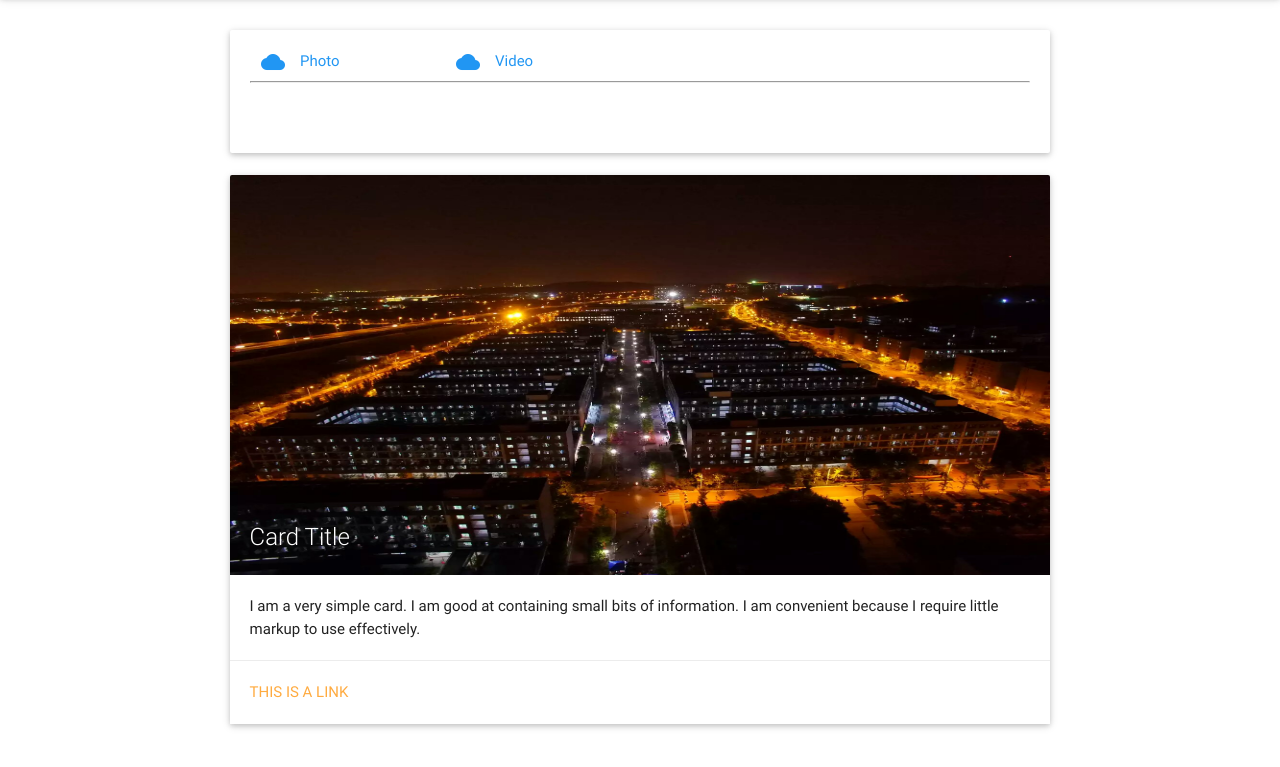
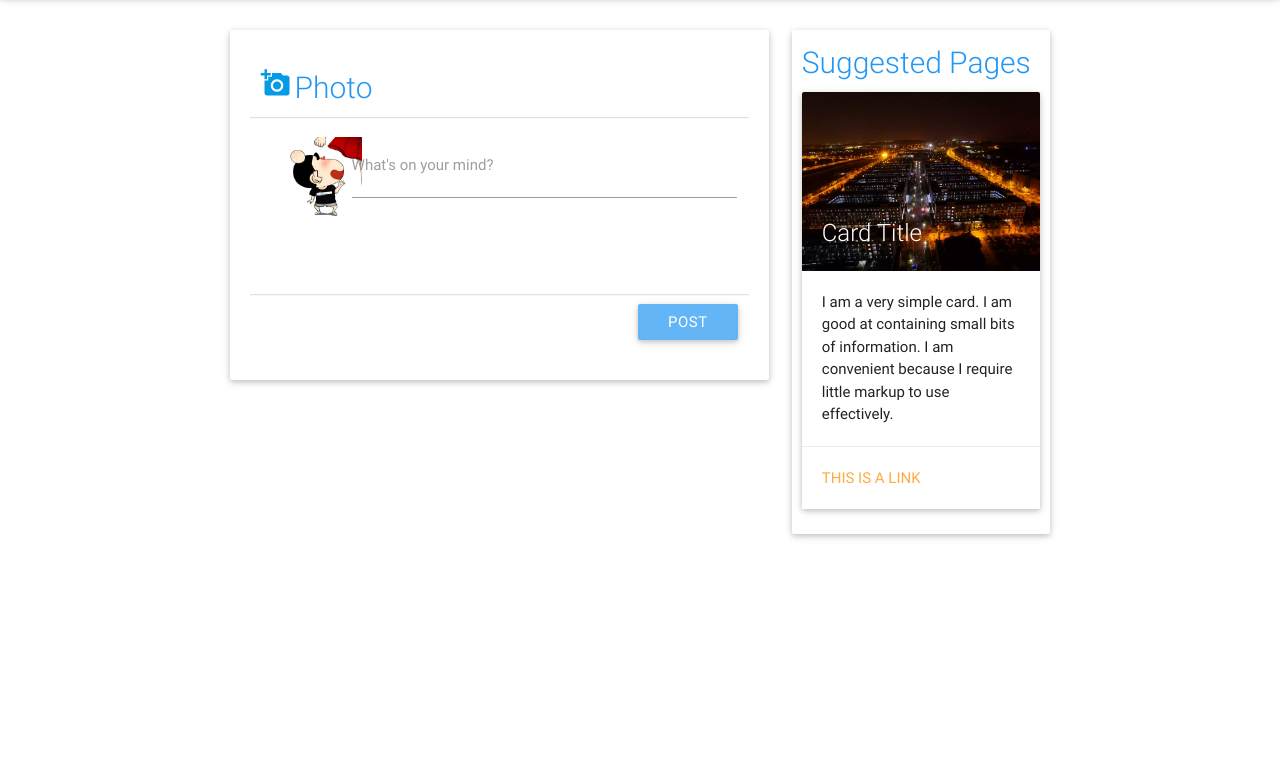
Before and after one commit to njushishuo/Let-s-run, a plain HTML site: page moments.html in a window 1280 px wide. Shown: the part 67-834 px from the top of the page. After the commit the page ends 800 px from the top, so only its background shows below. Drawn offline with Linux system fonts and the light colour scheme.

Commit message:
the board to post new moment completed

```diff
--- a/css/index.css
+++ b/css/index.css
@@ -14,8 +14,9 @@
 
 
 .avatar_img{
-    height:200px;
-    width: 200px;
+    height:80px;
+    width: 80px;
+    margin:10px;
 }
 
 .text_label{
@@ -23,3 +24,21 @@
     font-weight: normal;
     font-size: 1.2em;
 }
+
+.bt_add_facebook{
+    border: 2px dashed #dddfe2;
+    border-radius: 2px;
+    box-sizing: border-box;
+    display: inline-block;
+    height: 100px;
+    margin-right: 5px;
+    position: relative;
+    width: 100px;
+}
+
+.separator{
+    border-right:1px solid black;
+    height:32px;
+    margin:0 5px;
+    opacity:0.14;
+}
--- a/moments.html
+++ b/moments.html
@@ -47,67 +47,75 @@
 
     <main>
         <div class="row white">
+            <!--Content Board-->
             <div class="col s12  m12 l8 offset-l2 " style="padding: 5px;">
-
-
-                <div class="row">
-
-                    <div col s12 m8>
-
-                        <div class="col s12 m12" >
+                <div class="row ">
+                    <!--Moments Create board and list-->
+                    <div class="col s12 m12 l8" >
+                        <!--Post new moment board-->
                         <div class="card white">
                             <div class="card-content black-text">
-
+                                <!--Photo add bt-->
                                 <div class="row" style="margin-bottom: 0px">
-
-                                        <div class="col s3">
-                                            <a class="white blue-text lighten-1 waves-effect waves-light ">
-                                                <i class="material-icons left">cloud</i>
-                                                Photo
-                                            </a>
-                                        </div>
-
-                                        <div class="col s3">
-                                            <a class="white blue-text lighten-1 waves-effect waves-light ">
-                                                <i class="material-icons left">cloud</i>
-                                                Video
+                                    <div class="col s12">
+                                        <div class="file-field input-field">
+                                            <a href="">
+                                                <i class="small material-icons">add_a_photo</i>
+                                                <span class="white blue-text lighten-1" style="font-size: 2em;font-weight: 300">Photo</span>
+                                                <input type="file" multiple/>
                                             </a>
                                         </div>
                                     </div>
-
-                                    <hr>
-
+                                </div>
+                                <hr style=" opacity:0.3;">
+                                <!--Avatar and prompt-->
                                 <div class="row">
                                     <div class="col s12">
-
+                                        <div class="row">
+                                            <div class="col s12 m2 l2">
+                                                <img  class="avatar_img" src="img/avatar.jpeg" alt="Contact Person">
+                                            </div>
+                                            <div class="input-field col s12 m10 l10">
+                                                <label for="textarea1">What's on your mind?</label>
+                                                <textarea id="textarea1" class="materialize-textarea" style="padding: 5px"></textarea>
                                             </div>
                                         </div>
-
                                         <div class="row">
                                             <div class="col s12">
-
+                                                <!--TODO display picture-->
                                             </div>
                                         </div>
 
 
-
-
-
+                                    </div>
+                                </div>
+                                <hr style=" opacity:0.3;">
+                                <!--Post bt-->
+                                <div class="row">
+                                    <div class="col s12">
+                                        <a class="right blue lighten-2 waves-effect waves-light btn">Post</a>
                                     </div>
                                 </div>
                             </div>
                         </div>
 
-                   <!--TODO  circle rank-->
-                    <div col s12 m4>
+                        <!--Moments come here-->
 
-                        <div class="col s12 m12" >
+
+
+                    </div>
+
+                    <!--TODO Suggested Or Rank-->
+                    <div class="col s12 m12 l4">
+                        <div class="card" style="padding: 10px">
+
+                            <span class="blue-text lighten-2" style="font-size: 2em;font-weight:300">Suggested Pages</span>
+
                             <div class="card">
                                 <div class="card-image" >
                                     <img src="img/bg1.jpeg" alt="Contact Person" style="max-height:400px;">
                                     <span class="card-title">Card Title</span>
                                 </div>
-
                                 <div class="card-content">
                                     <p>I am a very simple card. I am good at containing small bits of information.
                                         I am convenient because I require little markup to use effectively.</p>
@@ -122,8 +130,6 @@
             </div>
 
         </div>
-
-        </div>
     </main>
 
 </body>
```
Lines whose indentation alone changed are shown as unchanged.
